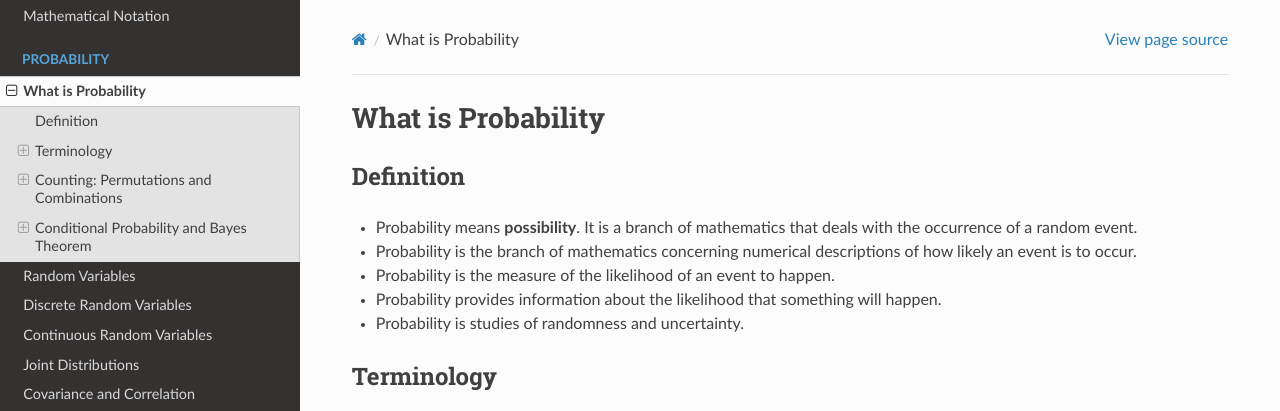
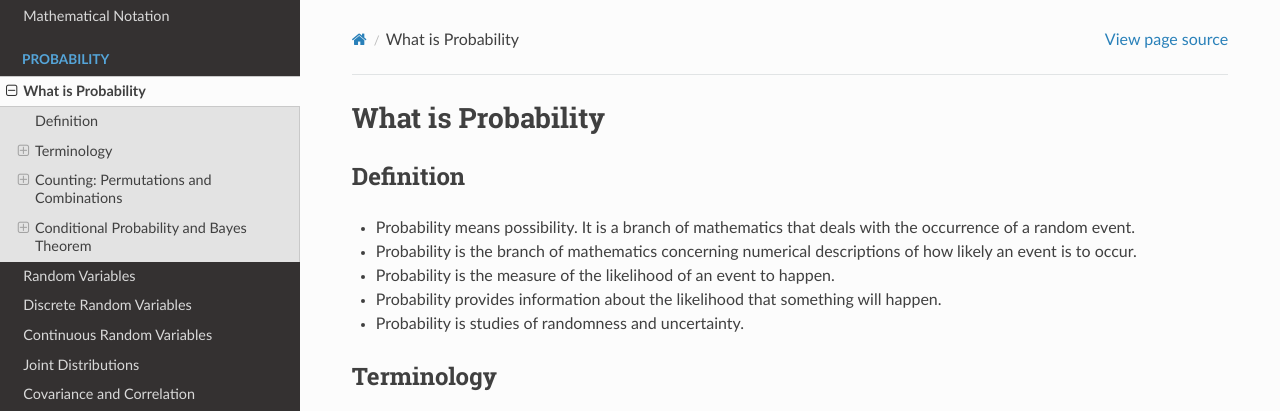
Before and after one commit to akkefa/ml-notes, a Sphinx documentation site: the page built from docs/probability/what_is_probability.rst, in a window 1280 px wide and 900 px high. Shown: the top 411 px of the window. Built offline with Sphinx 7.4.7 and the Read the Docs theme 2.0.0, drawn with Linux system fonts in a browser that asks for light colours.

Commit message:
New changes.

```diff
--- a/docs/probability/what_is_probability.rst
+++ b/docs/probability/what_is_probability.rst
@@ -7,7 +7,7 @@ What is Probability
 
 Definition
 ===========
-- Probability means **possibility**. It is a branch of mathematics that deals with the occurrence of a random event.
+- Probability means possibility. It is a branch of mathematics that deals with the occurrence of a random event.
 - Probability is the branch of mathematics concerning numerical descriptions of how likely an event is to occur.
 - Probability is the measure of the likelihood of an event to happen.
 - Probability provides information about the likelihood that something will happen.
```
